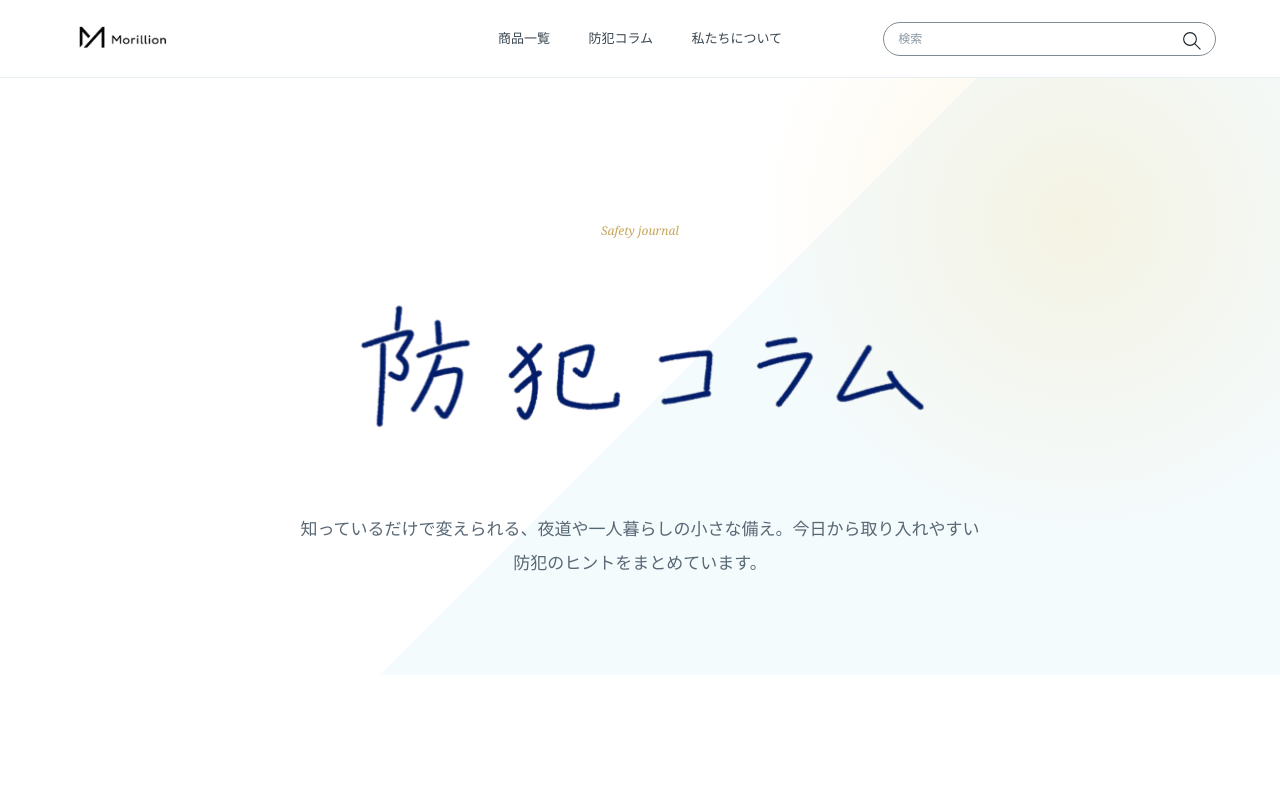
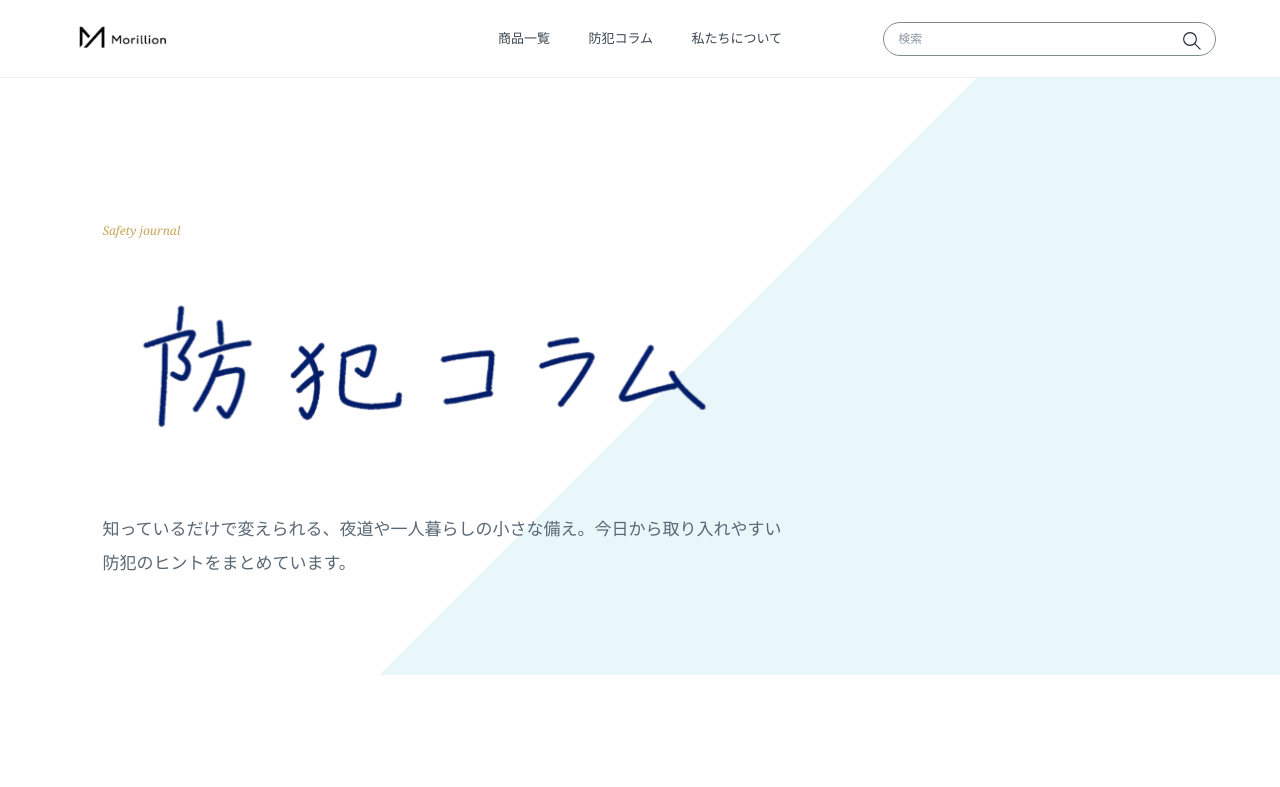
Before and after one commit to sorano97/ec-site-prototype, a plain HTML site: page columns.html in a window 1280 px wide. Shown: the top 787 px of the page. Drawn offline with Linux system fonts and the light colour scheme.

Commit message:
sorano_9

```diff
--- a/columns.html
+++ b/columns.html
@@ -5,7 +5,7 @@
     <meta name="viewport" content="width=device-width, initial-scale=1">
     <title>防犯コラム | morillion</title>
     <meta name="description" content="夜道、一人暮らし、玄関や窓の防犯、防犯グッズの選び方など、日常に取り入れやすい防犯知識を紹介します。">
-    <link rel="stylesheet" href="styles.css?v=20260612-3">
+    <link rel="stylesheet" href="styles.css?v=20260616-1">
   </head>
   <body>
     <header class="site-header">
--- a/styles.css
+++ b/styles.css
@@ -1108,9 +1108,7 @@ mark {
 
 .listing-hero {
   padding: clamp(82px, 11vw, 142px) clamp(24px, 8vw, 128px) clamp(54px, 8vw, 96px);
-  background:
-    radial-gradient(circle at 82% 20%, rgba(246, 198, 92, .2), transparent 18rem),
-    linear-gradient(135deg, #fff 0 48%, var(--sky-100) 48% 100%);
+  background: linear-gradient(135deg, #fff 0 48%, var(--sky-100) 48% 100%);
 }
 
 .listing-hero h1 {
@@ -1125,7 +1123,7 @@ mark {
 .column-list-hero .listing-logo-title {
   width: min(100%, 640px);
   max-width: none;
-  margin-inline: auto;
+  margin-inline: 0;
 }
 
 .listing-logo-title img {
@@ -1136,7 +1134,7 @@ mark {
 
 .column-list-hero > p:not(.section-kicker):not(.affiliate-disclosure) {
   max-width: 680px;
-  margin: 24px auto 0;
+  margin: 24px 0 0;
   color: #586774;
   font-size: clamp(14px, 1.65vw, 17px);
 }
@@ -1406,11 +1404,9 @@ mark {
 
 .column-list-hero {
   display: grid;
-  justify-items: center;
-  background:
-    radial-gradient(circle at 84% 24%, rgba(246, 198, 92, .16), transparent 20rem),
-    linear-gradient(135deg, #fff 0 52%, var(--sky-50) 52% 100%);
-  text-align: center;
+  justify-items: start;
+  background: linear-gradient(135deg, #fff 0 52%, var(--sky-100) 52% 100%);
+  text-align: left;
 }
 
 .column-listing {
```
Also changed, not shown: about.html (+1 -1 lines), article.html (+1 -1 lines), index.html (+1 -1 lines), products.html (+1 -1 lines).
